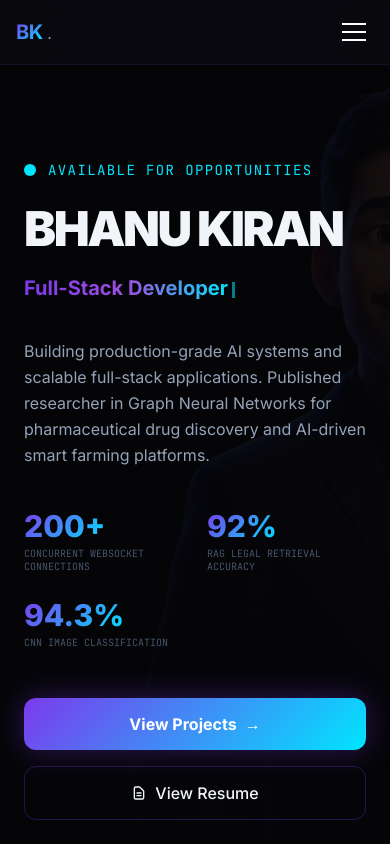
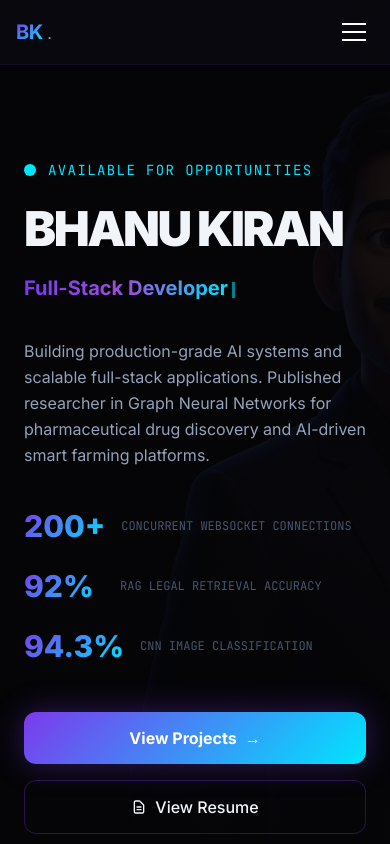
Before and after one commit to Bhanucreator/Portfolio-, a Next.js app: page / in a window 390 px wide. Shown: the top 844 px of the page. Built offline with nearby package versions, Linux system fonts and the light colour scheme.

Commit message:
Optimize metrics layout on mobile for better legibility

```diff
--- a/components/HeroSection.tsx
+++ b/components/HeroSection.tsx
@@ -118,16 +118,16 @@ export default function HeroSection() {
             initial={{ opacity: 0, y: 20 }}
             animate={{ opacity: 1, y: 0 }}
             transition={{ delay: 0.5 }}
-            className="grid grid-cols-2 sm:grid-cols-3 gap-6 mb-12 max-w-md"
+            className="flex flex-col sm:grid sm:grid-cols-3 gap-6 mb-12 max-w-md sm:max-w-xl"
           >
             {[
               { value: "200+", label: "Concurrent WebSocket Connections" },
               { value: "92%",  label: "RAG Legal Retrieval Accuracy" },
               { value: "94.3%",label: "CNN Image Classification" },
             ].map((m, i) => (
-              <div key={i}>
-                <span className="text-3xl font-extrabold text-gradient">{m.value}</span>
-                <p className="text-[10px] text-text-muted font-mono uppercase mt-1 leading-tight">{m.label}</p>
+              <div key={i} className="flex items-center gap-4 sm:block">
+                <span className="text-3xl sm:text-4xl font-extrabold text-gradient min-w-[80px] sm:min-w-0 shrink-0">{m.value}</span>
+                <p className="text-xs sm:text-[10px] text-text-muted font-mono uppercase mt-0 sm:mt-1 leading-tight">{m.label}</p>
               </div>
             ))}
           </motion.div>
```
